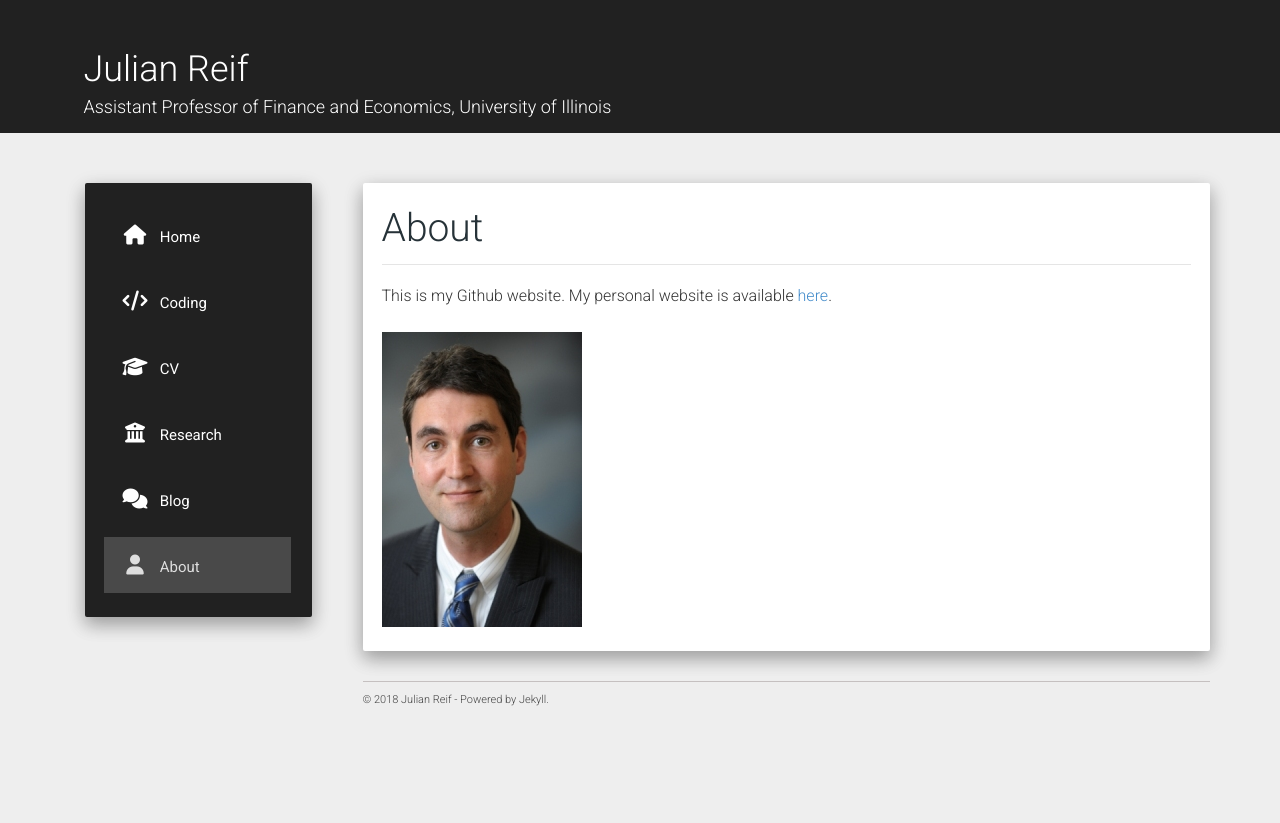
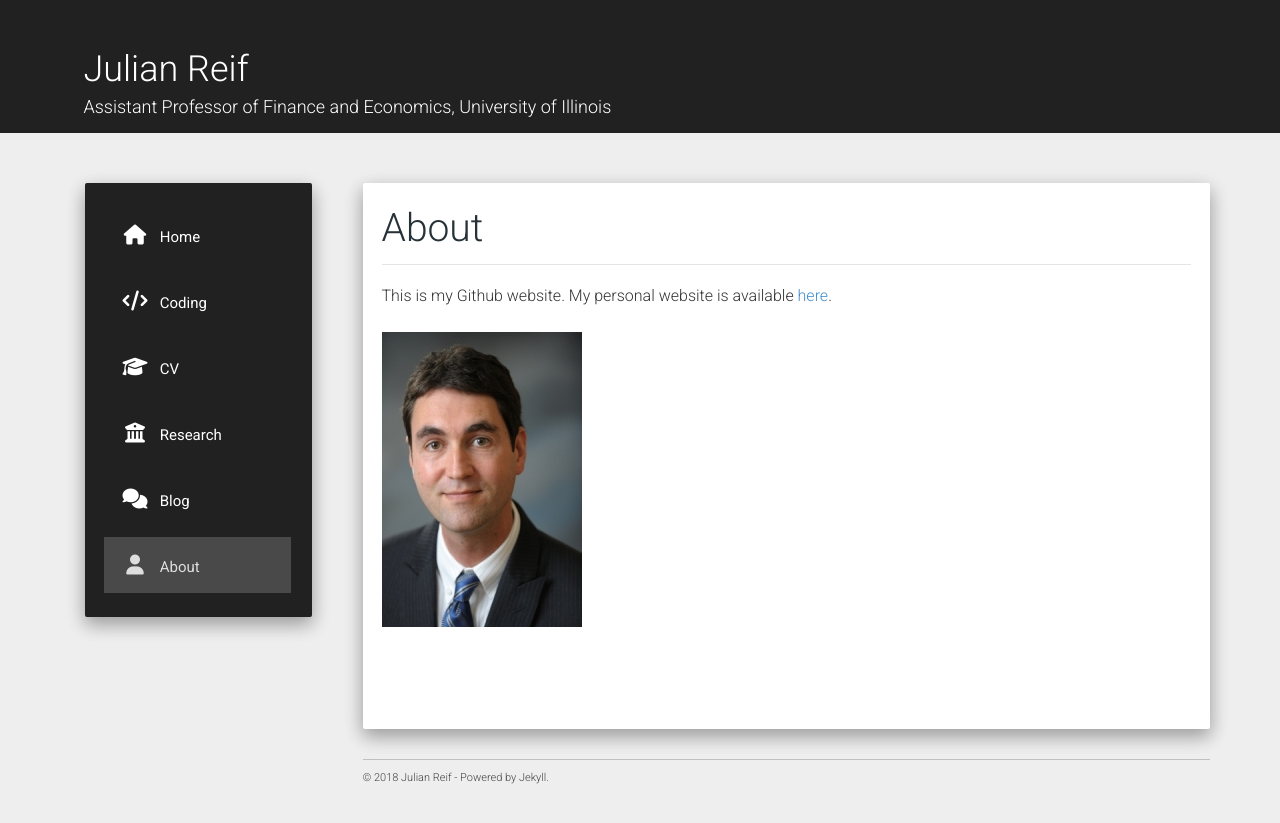
Before and after one commit to reifjulian/reifjulian.github.io, a Jekyll site: the page built from about.md, in a window 1280 px wide. Shown: the top 823 px of the page. Built offline with Jekyll 4.4.1, drawn with Linux system fonts in a browser that asks for light colours; nearby versions of some CDN libraries; comment, search, counter and statistics services are not loaded.

Commit message:
Update about.md

```diff
--- a/about.md
+++ b/about.md
@@ -29,3 +29,7 @@ img {
 <div class="image-cropper">
     <img src="{{ "/assets/reif.jpg" }}"  />
 </div>
+
+<br>
+<br>
+<br>
```
Also changed, not shown: other parts of about.md (+1 -1 lines).
